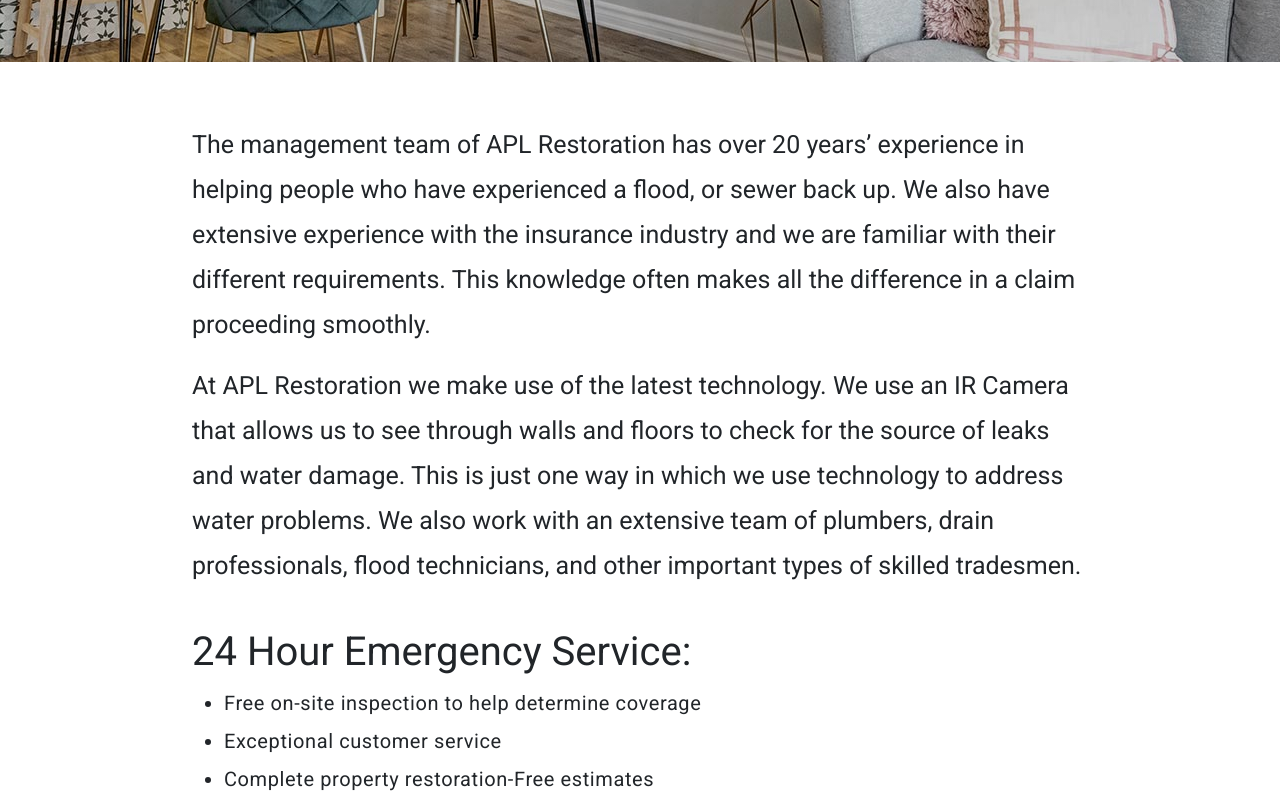
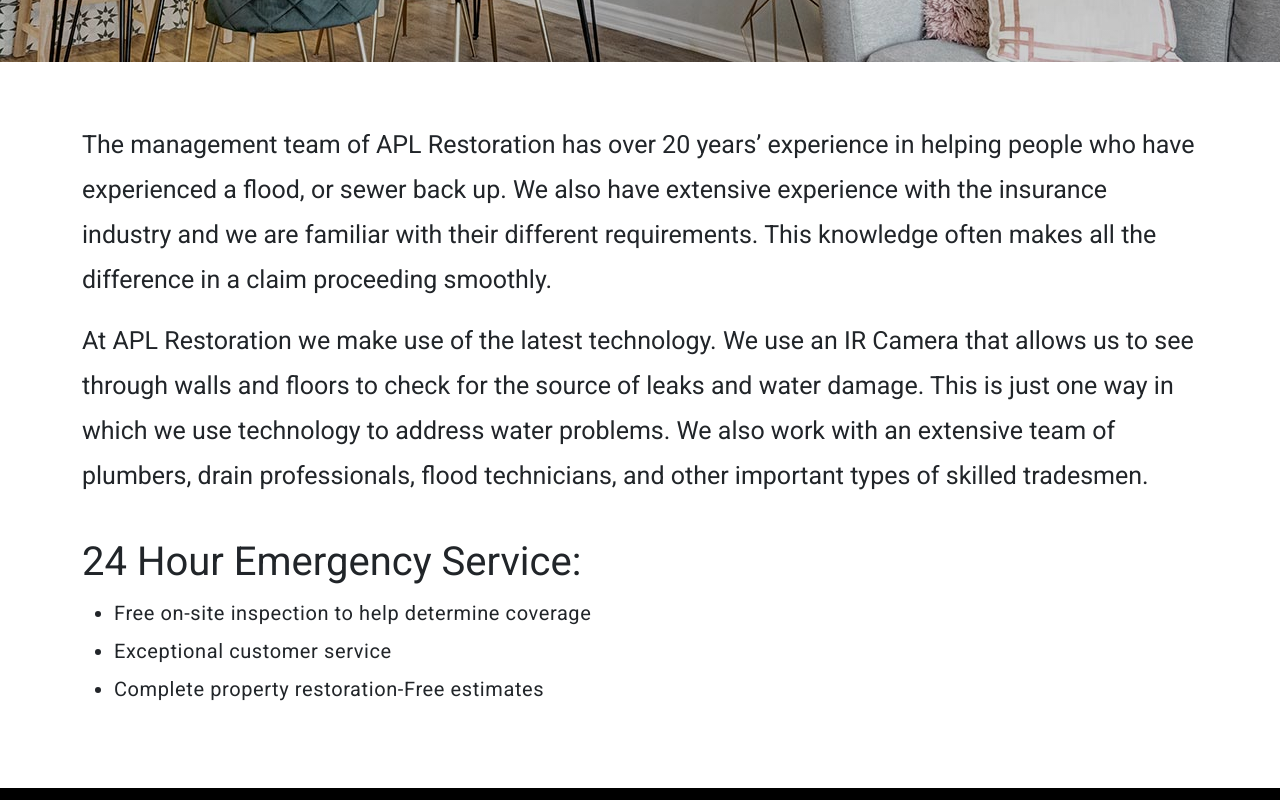
Before and after one commit to aplrestoration/apl-react, a React (Create React App) app: page /about in a window 1280 px wide. Shown: the part 620-1420 px from the top of the page. Built offline with nearby package versions, Linux system fonts and the light colour scheme.

Commit message:
fixed about paddings

```diff
--- a/src/index.css
+++ b/src/index.css
@@ -637,7 +637,7 @@
   background-position: center;
 }
 .page-text-container {
-  padding: 0 15%;
+  /* padding: 0 15%; */
 }
 
 ul.page-li {
--- a/src/pages/About.js
+++ b/src/pages/About.js
@@ -9,7 +9,7 @@
         </div>
       </div>
 
-      <div className="page-text-container">
+      <div className="container page-text-container">
         <p>
           The management team of APL Restoration has over 20 years’ experience
           in helping people who have experienced a flood, or sewer back up. We
```
